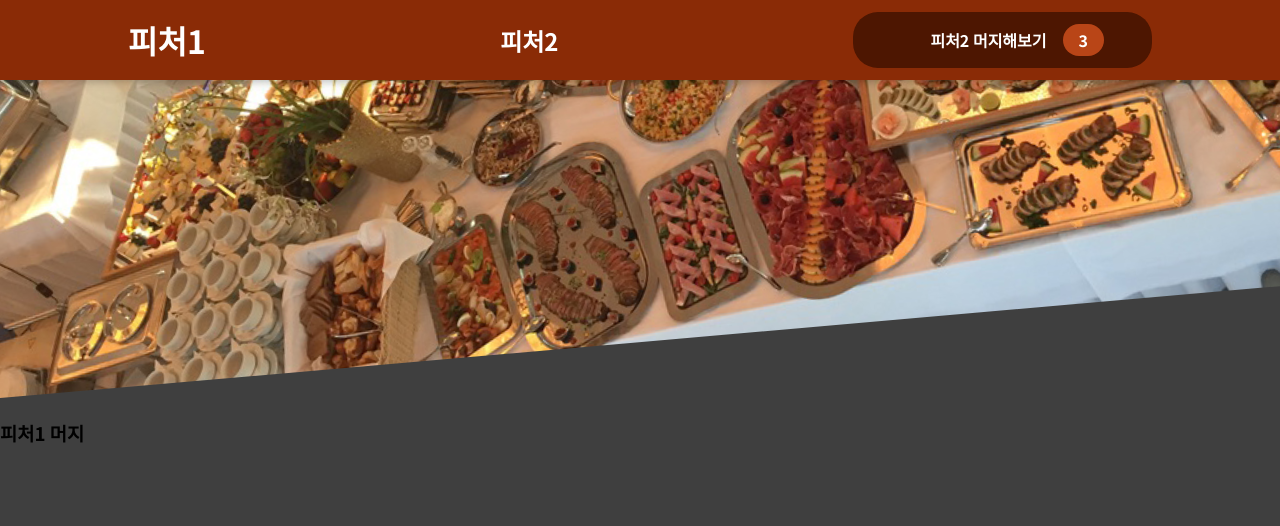
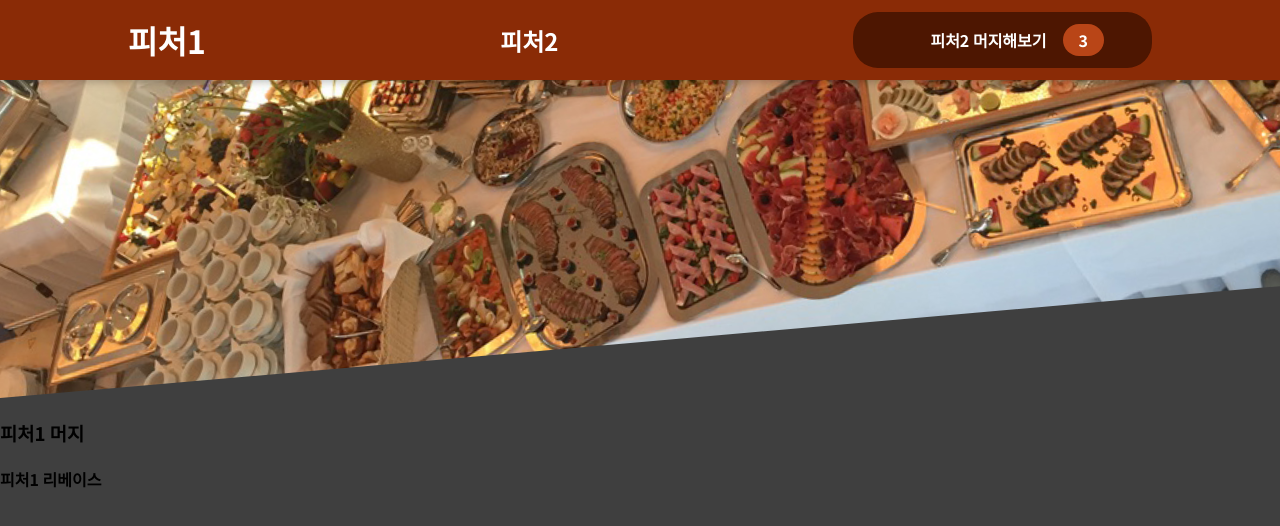
Before and after one commit to gayoung0619/react-app-FoodOrder, a React (Create React App) app: page / in a window 1280 px wide. Shown: the top 526 px of the page. Built offline with nearby package versions, Linux system fonts and the light colour scheme; some icons are missing.

Commit message:
피처2 리베이스해보기

```diff
--- a/src/components/Layout/Header.js
+++ b/src/components/Layout/Header.js
@@ -14,6 +14,7 @@ const Header = props => {
 			<img src={mealsImage} alt="A table full of delicious food" />
 		</div>
 		<h3>피처1 머지</h3>
+		<h4>피처1 리베이스</h4>
 	</Fragment>
 };
 
```
